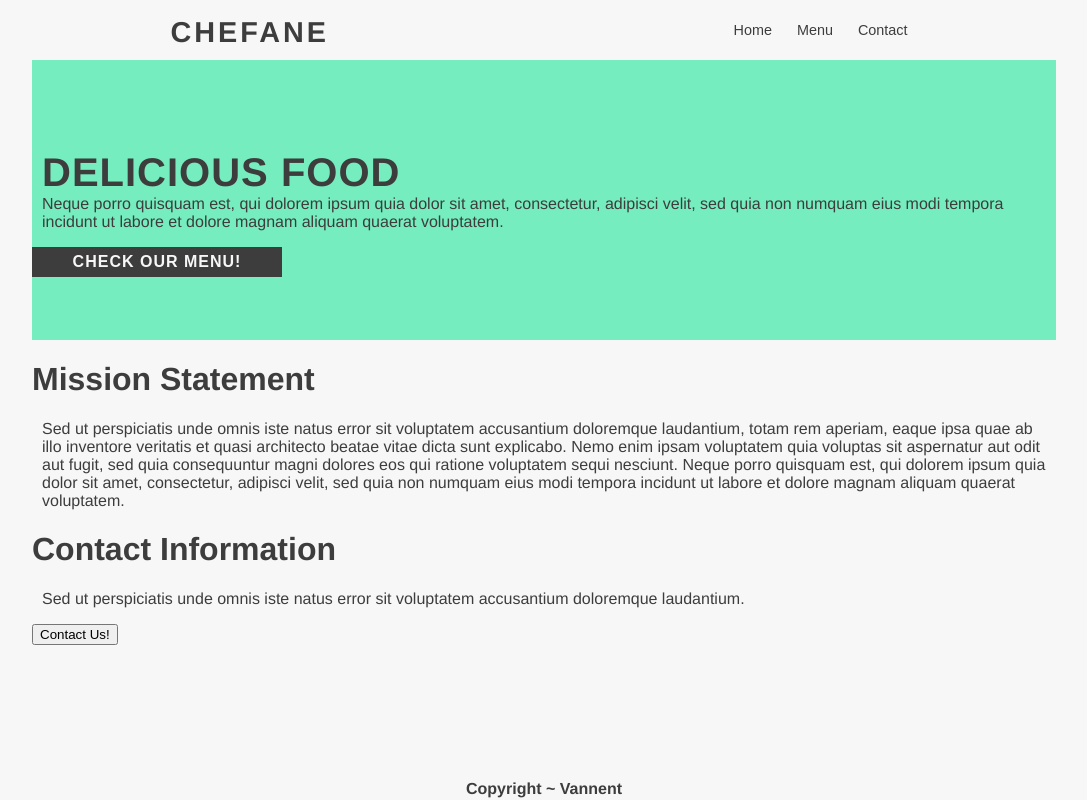
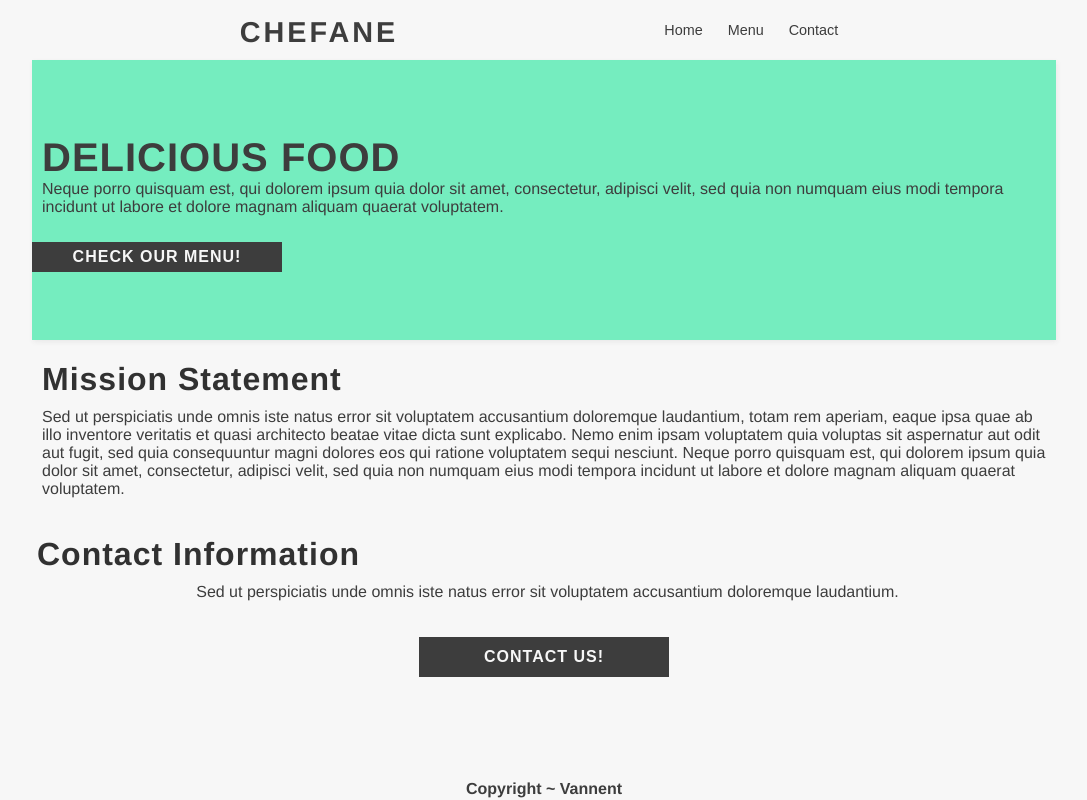
Before and after one commit to Vannent/restaurant-page, a plain HTML site: page index.html in a window 1280 px wide. Shown: the whole page, without its empty margins (96-1183 px from the left). Drawn offline with Linux system fonts and the light colour scheme.

Commit message:
style: fix styling for mission stat and contact inf

```diff
--- a/style.css
+++ b/style.css
@@ -18,6 +18,13 @@ header {
     gap: 20vw;
     margin: 10px 0 10px 0;
     height: 5vh;
+}
+
+#content {
+    display: flex;
+    flex-direction: column;
+    align-items: center;
+
 }
 
 .title {
@@ -71,6 +78,7 @@ main {
     flex-direction: column;
     text-align: left;
     justify-content: center;
+    box-shadow: 1px 2px 5px #3d3d3d13;
 }
 
 .banner-title {
@@ -98,6 +106,8 @@ main {
     width: 250px;
     text-transform: uppercase;
     letter-spacing: 1px;
+    margin-top: 10px;
+    margin-bottom: 20px;
 }
 
 .checkMenu:hover {
@@ -105,6 +115,52 @@ main {
     transform: scale(1.1);
     transition: transform 330ms ease-in-out;
 }
+
+.contact-st {
+    display: flex;
+    flex-direction: column;
+    align-items: center;
+    justify-content: center;
+}
+
+.contact-st .contact-title {
+    align-self: flex-start;
+    margin-left: 5px;
+}
+
+.contact-title {
+    color: #313131;
+    font-weight: 900;
+    letter-spacing: 1px;
+    font-size: 2.0em;
+    margin-bottom: 10px;
+    margin-left: 10px;
+}
+
+.contact-st .banner-paragraph {
+    margin-left: 7px;
+}
+
+.checkContact {
+    background-color: #3d3d3d;
+    border-style: none;
+    color: #F7F7F7;
+    font-weight: 600;
+    font-size: 1em;
+    height: 40px;
+    width: 250px;
+    text-transform: uppercase;
+    letter-spacing: 1px;
+    margin-top: 20px;
+    margin-bottom: 10px;
+}
+
+.checkContact:hover {
+    color: #75EDBF;
+    transform: scale(1.1);
+    transition: transform 330ms ease-in-out;
+}
+
 
 footer {
     text-align: center;
```
